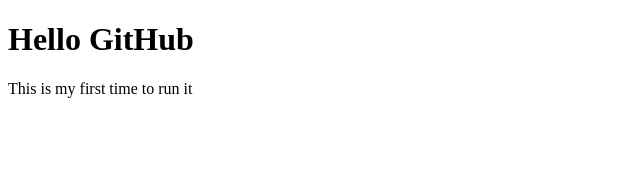
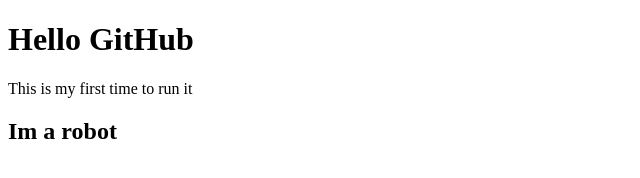
Before and after one commit to rsebuc689-creator/SEBUCS, a plain HTML site: page Index.html in a window 1280 px wide. Shown: the whole page, without its empty margins (0-640 px from the left). Drawn offline with Linux system fonts and the light colour scheme.

Commit message:
Update Index.html

```diff
--- a/Index.html
+++ b/Index.html
@@ -8,5 +8,6 @@
 <body>
     <h1>Hello GitHub</h1>
     <p>This is my first time to run it</p>
+    <h2>Im a robot</h2>
 </body>
 </html>
```
